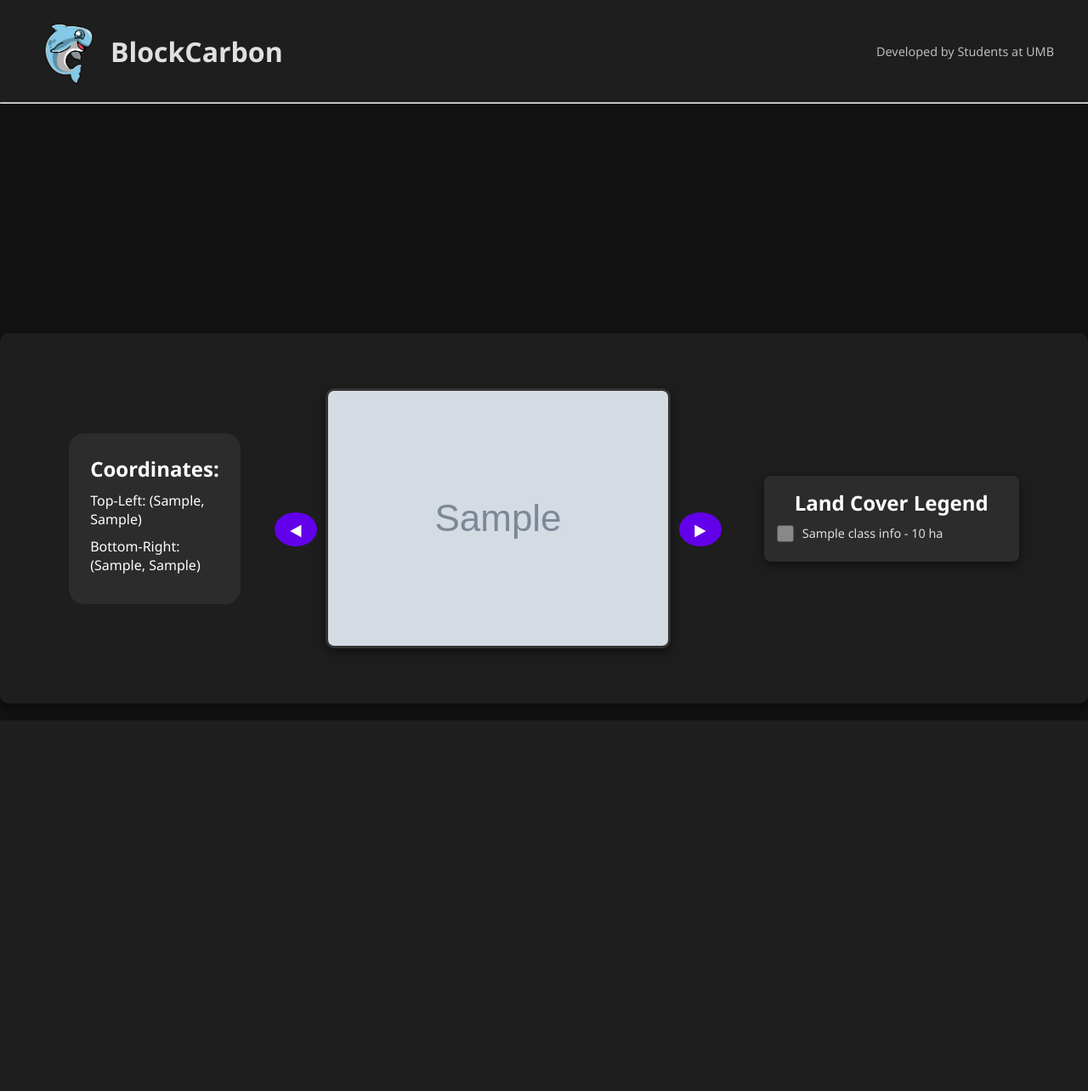
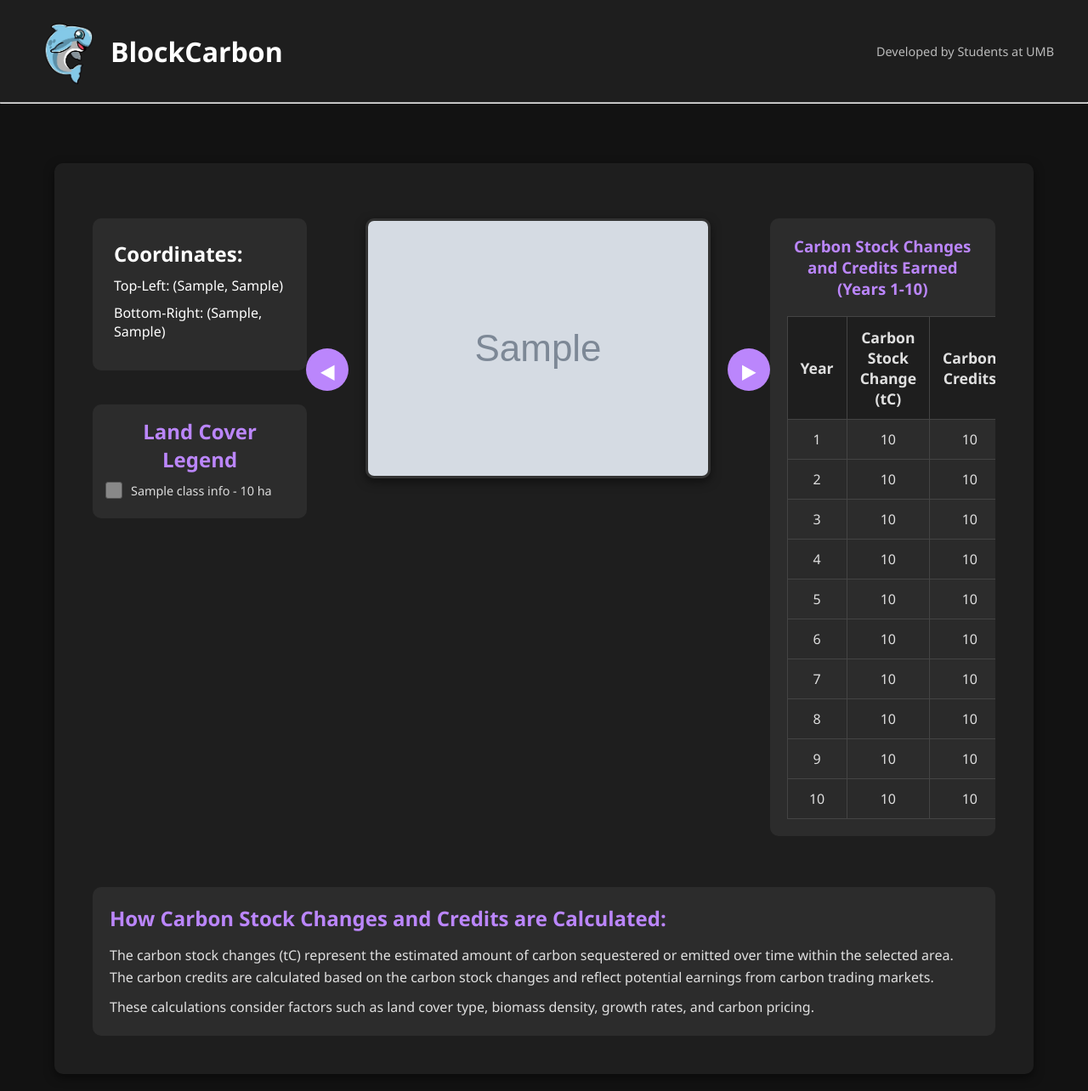
Before and after one commit to cfinchum/Carbon-Credits-Long-Project, a Flask app: template templates/results.html in a window 1280 px wide. Shown: the whole page at 85% size. Before the commit the page ends 846 px from the top, so only its background shows below. Run offline with Flask 3, Linux system fonts and the light colour scheme; the template is opened without the code that fills it: most values are stand-ins (such as "Sample title", 1, 10 or a date in 2020); grey boxes marked "Sample" are stand-in pictures.

Commit message:
updated frontend, integrated with adam's changes in the backend

```diff
--- a/static/styles/style.css
+++ b/static/styles/style.css
@@ -1,3 +1,4 @@
+/* Reset and Base Styles */
 * {
     margin: 0;
     padding: 0;
@@ -17,6 +18,7 @@ body {
     width: 100%;
 }
 
+/* Header Styles */
 a {
     color: inherit;
     text-decoration: none;
@@ -49,12 +51,14 @@ header {
 
 h1 {
     font-size: 2rem;
-    color: #e0e0e0;
+    color: #ffffff;
+    /* Header text color set to white */
     margin-left: 10px;
 }
 
 .header-link {
-    color: #e0e0e0;
+    color: #ffffff;
+    /* Header link color set to white */
     text-decoration: none;
 }
 
@@ -72,39 +76,42 @@ h1 {
     height: 1px;
     background: #333;
     margin: 0;
-    margin-bottom: 250px;
+    margin-bottom: 50px;
 }
 
+/* Main Sections */
 #coordinates-input,
 #results-section,
 #error-section {
-    margin-top: 55px;
     background-color: #1e1e1e;
     padding: 45px;
     border-radius: 10px;
     box-shadow: 0 4px 12px rgba(0, 0, 0, 0.5);
-    width: 100%;
-    max-width: 800px;
+    width: 90%;
+    max-width: 1600px;
     margin: 20px 0;
     display: flex;
-    justify-content: center;
+    flex-direction: column;
     align-items: center;
 }
 
 #results-section {
-    max-width: 1400px;
-
+    max-width: 1600px;
 }
 
+/* Section Headings */
 #coordinates-input h2,
 .coordinates-box h3,
 .legend h3,
-.error-box h2 {
+.error-box h2,
+.calculation-explanation h3 {
     font-size: 1.5rem;
-    color: #ffffff;
+    color: #bb86fc;
+    /* Purple accent color */
     margin-bottom: 15px;
 }
 
+/* Form Styling */
 form {
     display: flex;
     flex-direction: column;
@@ -144,7 +151,8 @@ input[type="number"]::placeholder {
 button {
     padding: 12px 25px;
     margin-top: 25px;
-    background-color: #6200ea;
+    background-color: #bb86fc;
+    /* Purple accent color */
     color: #ffffff;
     border: none;
     border-radius: 8px;
@@ -154,14 +162,19 @@ button {
 }
 
 button:hover {
-    background-color: #3700b3;
+    background-color: #9a6fd8;
+    /* Darker purple on hover */
 }
 
+/* Coordinates Display */
 .coordinates-box {
-    width: 350px;
     background-color: #2c2c2c;
     padding: 25px;
-    border-radius: 18px;
+    border-radius: 10px;
+    flex: 1;
+    display: flex;
+    flex-direction: column;
+    justify-content: center;
 }
 
 .coordinates-box h3,
@@ -170,73 +183,132 @@ button:hover {
     color: #ffffff;
 }
 
-.layout-container {
+/* Results Layout */
+.main-container {
+    display: flex;
+    justify-content: space-between;
+    align-items: flex-start;
+    gap: 20px;
+    /* Reduced gap for better alignment */
+    width: 100%;
+    padding: 20px 0;
+}
+
+.left-column,
+.center-column,
+.right-column {
+    display: flex;
+    flex-direction: column;
+    gap: 20px;
+}
+
+.left-column,
+.right-column {
+    width: 25%;
+    /* Adjusted for symmetry */
+}
+
+.center-column {
+    width: 50%;
+    /* Center column wider for the image */
     display: flex;
     justify-content: center;
-    align-items: center;
-    gap: 40px;
-    flex-wrap: nowrap;
-    width: 100%;
-    padding: 20px 40px;
 }
 
+/* Ensuring Coordinates and Legend are the same height */
+.left-column .coordinates-box,
+.left-column .legend {
+    flex: 1;
+    display: flex;
+    flex-direction: column;
+    justify-content: center;
+}
+
+.left-column .legend {
+    margin-top: 20px;
+}
+
+/* Image Carousel */
 .image-container {
     display: flex;
     align-items: center;
     justify-content: center;
-    gap: 50px;
-    flex-grow: 1;
+    position: relative;
 }
 
 .image-carousel {
     display: flex;
     align-items: center;
-    gap: 10px;
+    position: relative;
 }
 
 #satellite-image {
-    max-width: 1000px;
-
-    max-height: 600px;
+    width: 100%;
+    max-width: 700px;
+    /* Reduced max-width for better spacing */
+    height: auto;
     border: 3px solid #333;
     border-radius: 10px;
     box-shadow: 0 4px 12px rgba(0, 0, 0, 0.5);
     object-fit: cover;
 }
 
-button#prev-button,
-button#next-button {
-    background-color: #6200ea;
+.image-carousel button#prev-button,
+.image-carousel button#next-button {
+    background-color: #bb86fc;
+    /* Purple accent color */
     color: #ffffff;
     border: none;
     border-radius: 50%;
-    width: 40px;
+    width: 50px;
+    /* Increased size for better visibility */
+    height: 50px;
+    /* Ensure height matches width for perfect circle */
+    font-size: 1.5rem;
+    /* Increased font size for better visibility */
+    cursor: pointer;
+    transition: background-color 0.3s ease;
+    position: absolute;
+    top: 50%;
+    transform: translateY(-50%);
 
-    height: 40px;
-    font-size: 1.2rem;
-    cursor: pointer;
+    /* Flexbox properties for centering */
     display: flex;
     align-items: center;
     justify-content: center;
-    transition: background-color 0.3s ease;
 }
 
-button#prev-button:hover,
-button#next-button:hover {
-    background-color: #3700b3;
+.image-carousel button#prev-button {
+    left: -70px;
+    /* Increased spacing between arrow and image */
 }
 
+.image-carousel button#next-button {
+    right: -70px;
+    /* Increased spacing between arrow and image */
+}
+
+.image-carousel button#prev-button:hover,
+.image-carousel button#next-button:hover {
+    background-color: #9a6fd8;
+    /* Darker purple on hover */
+}
+
+/* Legend Styles */
 .legend {
-    width: 300px;
     background-color: #2c2c2c;
     padding: 15px;
-    border-radius: 8px;
-    box-shadow: 0 4px 12px rgba(0, 0, 0, 0.5);
+    border-radius: 10px;
+    flex: 1;
+    display: flex;
+    flex-direction: column;
+    justify-content: center;
 }
 
 .legend h3 {
     margin-bottom: 10px;
-    color: #ffffff;
+    color: #bb86fc;
+    /* Purple accent color */
     text-align: center;
 }
 
@@ -259,6 +331,72 @@ button#next-button:hover {
     color: #dddddd;
 }
 
+/* Data Table Styles */
+.data-table {
+    width: 100%;
+    background-color: #2c2c2c;
+    padding: 20px;
+    border-radius: 10px;
+    overflow-x: auto;
+    /* Enable horizontal scrolling if needed */
+}
+
+.data-table h3 {
+    text-align: center;
+    margin-bottom: 20px;
+    color: #bb86fc;
+    /* Purple accent color */
+}
+
+.data-table table {
+    width: 100%;
+    /* Ensures the table takes full width of its container */
+    border-collapse: collapse;
+}
+
+.data-table th,
+.data-table td {
+    padding: 12px 15px;
+    text-align: center;
+    border: 1px solid #444;
+    color: #e0e0e0;
+}
+
+.data-table th {
+    background-color: #1e1e1e;
+    font-size: 1.1rem;
+}
+
+.data-table tr:nth-child(even) {
+    background-color: #2a2a2a;
+}
+
+.data-table tr:hover {
+    background-color: #3a3a3a;
+}
+
+/* Calculation Explanation */
+.calculation-explanation {
+    margin-top: 40px;
+    background-color: #2c2c2c;
+    padding: 20px;
+    border-radius: 10px;
+    width: 100%;
+    max-width: 1400px;
+}
+
+.calculation-explanation h3 {
+    color: #bb86fc;
+    /* Purple accent color */
+}
+
+.calculation-explanation p {
+    color: #e0e0e0;
+    margin-top: 10px;
+    line-height: 1.6;
+}
+
+/* Error Box */
 .error-box {
     background-color: #2c2c2c;
     padding: 20px;
@@ -270,7 +408,8 @@ button#next-button:hover {
     display: inline-block;
     margin-top: 15px;
     padding: 10px 20px;
-    background-color: #6200ea;
+    background-color: #bb86fc;
+    /* Purple accent color */
     color: #ffffff;
     border: none;
     border-radius: 8px;
@@ -280,54 +419,74 @@ button#next-button:hover {
 }
 
 .back-button:hover {
-    background-color: #3700b3;
+    background-color: #9a6fd8;
+    /* Darker purple on hover */
 }
 
+/* Responsive Design */
+@media (max-width: 1200px) {
+    .main-container {
+        flex-direction: column;
+        align-items: center;
+    }
 
-@media (min-width: 1201px) {
-
-    .header-line {
+    .left-column,
+    .center-column,
+    .right-column {
         width: 100%;
     }
 
-    .layout-container {
-        justify-content: center;
+    .left-column {
+        flex-direction: row;
+        justify-content: space-between;
     }
 
-    .coordinates-box,
-    .legend {
-        align-self: center;
+    .left-column .coordinates-box,
+    .left-column .legend {
+        width: 48%;
+        margin: 0;
+    }
+
+    .center-column {
+        margin-top: 30px;
+    }
+
+    .right-column {
+        margin-top: 30px;
+    }
+
+    .image-carousel button#prev-button,
+    .image-carousel button#next-button {
+        position: static;
+        transform: none;
+        margin-top: 20px;
     }
 }
 
-@media (max-width: 1200px) {
-    .layout-container {
-        padding: 20px 40px;
+@media (max-width: 800px) {
+    #satellite-image {
+        max-width: 100%;
     }
-}
 
-@media (max-width: 900px) {
-    .image-container {
+    .left-column .coordinates-box,
+    .left-column .legend {
+        width: 100%;
+    }
+
+    .left-column {
         flex-direction: column;
         align-items: center;
-        gap: 30px;
-
     }
 
-    .legend {
-        width: 250px;
-
-    }
-
-    #satellite-image {
-        max-width: 100%;
-        height: auto;
+    .image-carousel button#prev-button,
+    .image-carousel button#next-button {
+        width: 30px;
+        height: 30px;
+        font-size: 1rem;
     }
 }
 
 @media (max-width: 600px) {
-
-
     #logo {
         width: 60px;
     }
@@ -341,7 +500,6 @@ button#next-button:hover {
     #error-section {
         padding: 20px;
         max-width: 100%;
-
     }
 
     form {
@@ -371,10 +529,16 @@ button#next-button:hover {
         font-size: 0.9rem;
     }
 
-    button#prev-button,
-    button#next-button {
-        width: 30px;
-        height: 30px;
+    .data-table th,
+    .data-table td {
+        padding: 8px 10px;
+    }
+
+    .data-table th {
         font-size: 1rem;
     }
+
+    .data-table td {
+        font-size: 0.9rem;
+    }
 }
--- a/templates/results.html
+++ b/templates/results.html
@@ -9,6 +9,7 @@
 </head>
 
 <body>
+    <!-- Header Section -->
     <header id="header">
         <div class="left-header">
             <div class="logo-container">
@@ -23,20 +24,15 @@
 
     <hr class="header-line">
 
+    <!-- Results Section -->
     <section id="results-section">
-        <div class="layout-container">
-            <div id="coordinates-display" class="coordinates-box">
-                <h3>Coordinates:</h3>
-                <p>Top-Left: ({{ top_lat }}, {{ left_lon }})</p>
-                <p>Bottom-Right: ({{ bottom_lat }}, {{ right_lon }})</p>
-            </div>
-
-            <div class="image-container">
-                <div class="image-carousel">
-                    <button id="prev-button">&#9664;</button>
-                    <img id="satellite-image" src="{{ image_url }}" alt="Satellite View"
-                        data-satellite-url="{{ image_url }}" data-landcover-url="{{ landcover_image_url }}">
-                    <button id="next-button">&#9654;</button>
+        <div class="main-container">
+            <!-- Left Column: Coordinates and Legend -->
+            <div class="left-column">
+                <div id="coordinates-display" class="coordinates-box">
+                    <h3>Coordinates:</h3>
+                    <p>Top-Left: ({{ top_lat }}, {{ left_lon }})</p>
+                    <p>Bottom-Right: ({{ bottom_lat }}, {{ right_lon }})</p>
                 </div>
 
                 <div id="legend" class="legend">
@@ -53,6 +49,53 @@
                     </div>
                 </div>
             </div>
+
+            <!-- Center Column: Image Carousel -->
+            <div class="center-column">
+                <div class="image-container">
+                    <div class="image-carousel">
+                        <button id="prev-button" aria-label="Previous Image">&#9664;</button>
+                        <img id="satellite-image" src="{{ image_url }}" alt="Satellite View"
+                            data-satellite-url="{{ image_url }}" data-landcover-url="{{ landcover_image_url }}">
+                        <button id="next-button" aria-label="Next Image">&#9654;</button>
+                    </div>
+                </div>
+            </div>
+
+            <!-- Right Column: Data Table -->
+            <div class="right-column">
+                <div class="data-table">
+                    <h3>Carbon Stock Changes and Credits Earned (Years 1-10)</h3>
+                    <table>
+                        <thead>
+                            <tr>
+                                <th>Year</th>
+                                <th>Carbon Stock Change (tC)</th>
+                                <th>Carbon Credits</th>
+                            </tr>
+                        </thead>
+                        <tbody>
+                            {% for i in range(10) %}
+                            <tr>
+                                <td>{{ i + 1 }}</td>
+                                <td>{{ carbon_stock_changes[i] | round(2) }}</td>
+                                <td>{{ carbon_credits_earned[i] | round(2) }}</td>
+                            </tr>
+                            {% endfor %}
+                        </tbody>
+                    </table>
+                </div>
+            </div>
+        </div>
+
+        <!-- Calculation Explanation Section -->
+        <div class="calculation-explanation">
+            <h3>How Carbon Stock Changes and Credits are Calculated:</h3>
+            <p>The carbon stock changes (tC) represent the estimated amount of carbon sequestered or emitted over time
+                within the selected area. The carbon credits are calculated based on the carbon stock changes and
+                reflect potential earnings from carbon trading markets.</p>
+            <p>These calculations consider factors such as land cover type, biomass density, growth rates, and carbon
+                pricing.</p>
         </div>
     </section>
 
```
